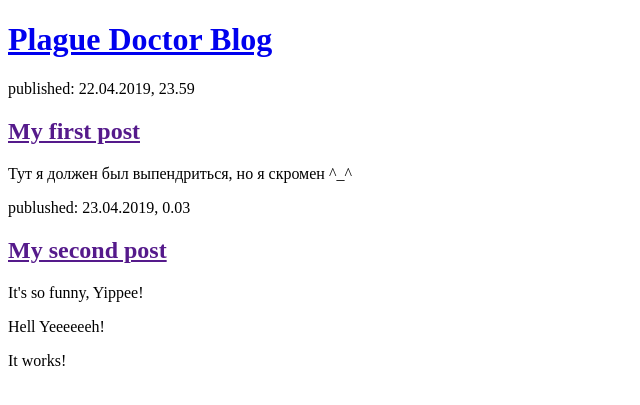
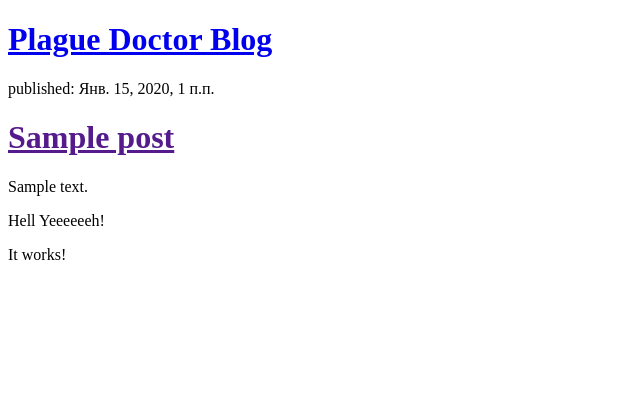
Before and after one commit to Narovsky/my-first-blog, a Django app: template blog/templates/blog/post_list.html in a window 1280 px wide. Shown: the top 405 px of the page, without its empty margins (0-640 px from the left). Run offline with Django 3.2, Linux system fonts and the light colour scheme; the template is opened without the code that fills it: values that come from a table or form of the project are taken from there, others are empty; tables that the repository leaves empty hold one stand-in row (values such as "Sample post").

Commit message:
Modified templates to display posts from database.

```diff
--- a/blog/templates/blog/post_list.html
+++ b/blog/templates/blog/post_list.html
@@ -8,18 +8,13 @@
 <div>
     <h1><a href="/">Plague Doctor Blog</a> </h1>
 </div>
-
+{% for post in posts %}
 <div>
-    <p>published: 22.04.2019, 23.59</p>
-    <h2><a href="">My first post</a> </h2>
-    <p>Тут я должен был выпендриться, но я скромен ^_^</p>
+    <p>published: {{ post.published_date }}</p>
+    <h1><a href="">{{ post.title }}</a></h1>
+    <p>{{ post.text|linebreaksbr }}</p>
 </div>
-
-<div>
-    <p>publushed: 23.04.2019, 0.03</p>
-    <h2><a href="">My second post</a> </h2>
-    <p>It's so funny, Yippee!</p>
-</div>
+{% endfor %}
 <p>Hell Yeeeeeeh!</p>
 <p>It works!</p>
 </body>
--- a/blog/views.py
+++ b/blog/views.py
@@ -1,4 +1,7 @@
 from django.shortcuts import render
+from .models import Post
+from django.utils import timezone
 
 def post_list(request):
-    return render(request, 'blog/post_list.html', {})
+    posts = Post.objects.filter(published_date__lte=timezone.now()).order_by('published_date')
+    return render(request, 'blog/post_list.html', {'posts': posts})
```
